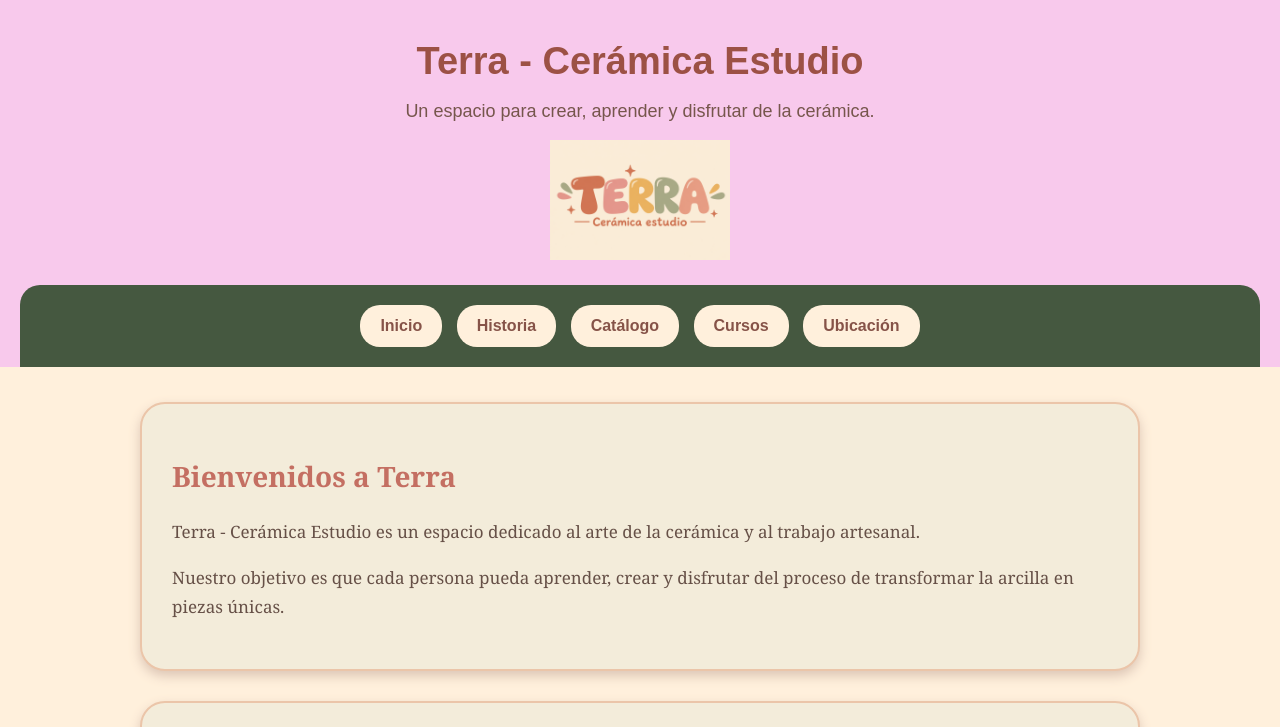
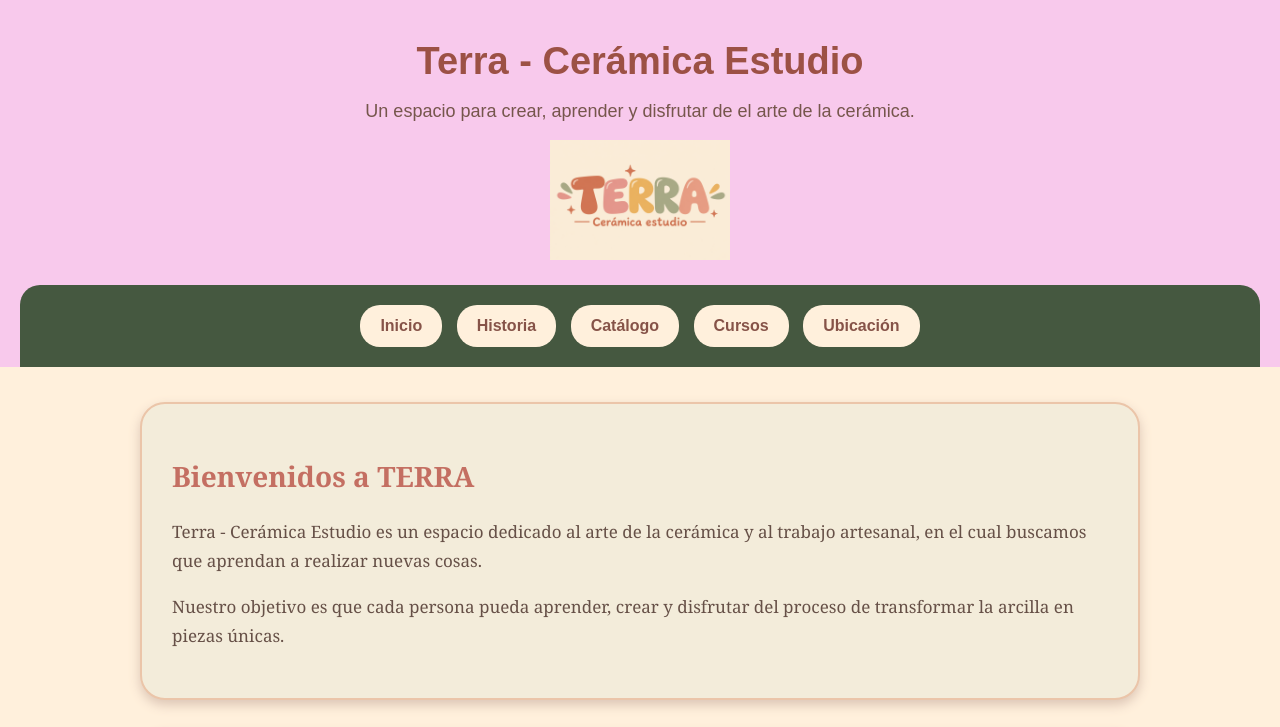
Before and after one commit to morenaqs02/quinonesmorena-ldw-504, a plain HTML site: page index.html in a window 1280 px wide. Shown: the top 727 px of the page. Drawn offline with Linux system fonts and the light colour scheme.

Commit message:
Update index.html
empiezo a hacer commits sobre un trabajo ya hecho en visual code

```diff
--- a/index.html
+++ b/index.html
@@ -15,7 +15,7 @@
 
         <h1>Terra - Cerámica Estudio</h1>
 
-        <p>Un espacio para crear, aprender y disfrutar de la cerámica.</p>
+        <p>Un espacio para crear, aprender y disfrutar de el arte de la cerámica.</p>
 
          <img src="logo.png" alt="Logo de Terra">
 
@@ -32,11 +32,11 @@
     <main>
 
         <section>
-            <h2>Bienvenidos a Terra</h2>
+            <h2>Bienvenidos a TERRA </h2>
 
             <p>
                 Terra - Cerámica Estudio es un espacio dedicado al arte
-                de la cerámica y al trabajo artesanal.
+                de la cerámica y al trabajo artesanal, en el cual buscamos que aprendan a realizar nuevas cosas.
             </p>
 
             <p>
```
